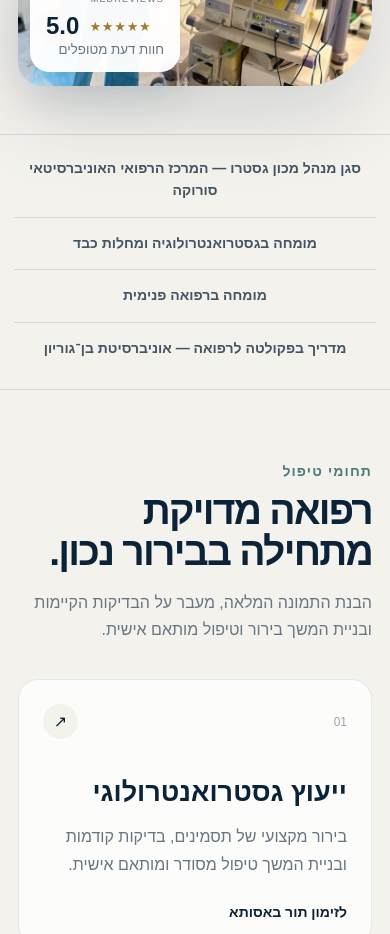
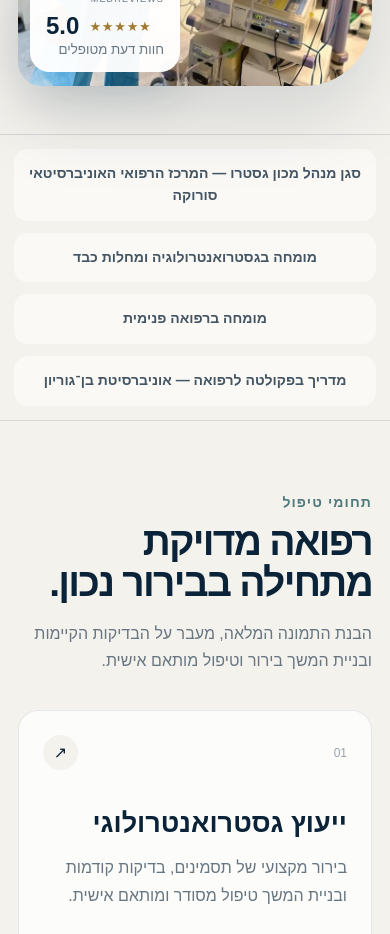
Before and after one commit to liorlior22/arik-segal-clinic, a Next.js app: page / in a window 390 px wide. Shown: the part 940-1874 px from the top of the page. Built offline with nearby package versions, Linux system fonts and the light colour scheme.

Commit message:
Add real spacing between credentials on mobile

```diff
--- a/app/mobile.css
+++ b/app/mobile.css
@@ -38,21 +38,25 @@
   .ratingLine strong { font-size: 24px; }
 
   .credentialsStrip {
-    grid-template-columns: 1fr;
-    padding: 8px 18px 14px;
-    gap: 0;
+    display: flex;
+    flex-direction: column;
+    padding: 18px;
+    gap: 14px;
+    border-top: 1px solid var(--line);
+    border-bottom: 1px solid var(--line);
   }
   .credentialsStrip span {
+    width: 100%;
     min-height: auto;
-    padding: 16px 12px;
-    border-left: 0;
-    border-bottom: 1px solid var(--line) !important;
+    padding: 16px 14px;
+    border: 0 !important;
+    border-radius: 14px;
+    background: rgba(255,255,255,.55);
     font-size: 15px;
     line-height: 1.55;
     text-align: center;
     white-space: normal;
   }
-  .credentialsStrip span:last-child { border-bottom: 0 !important; }
 
   .section { padding: 72px 18px; }
   .eyebrow { font-size: 15px; margin-bottom: 12px; }
@@ -126,6 +130,6 @@
   h1 { font-size: 54px; }
   .heroImage { height: 390px; }
   .insuranceLogos { grid-template-columns: 1fr; }
-  .credentialsStrip { padding-left: 14px; padding-right: 14px; }
-  .credentialsStrip span { font-size: 14px; padding: 15px 8px; }
+  .credentialsStrip { padding: 14px; gap: 12px; }
+  .credentialsStrip span { font-size: 14px; padding: 14px 10px; }
 }
```
